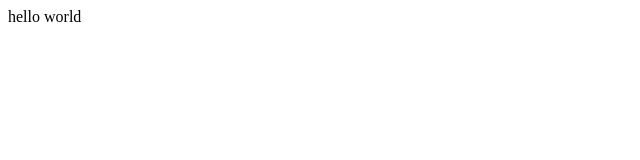
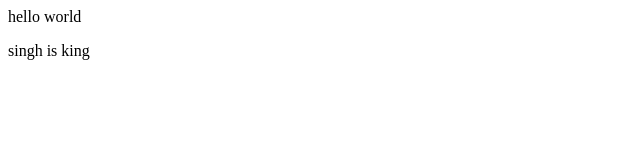
Before and after one commit to Atharv9415-bit/LocalRepo, a plain HTML site: page index.html in a window 1280 px wide. Shown: the full height of the page, 0-640 px from the left. Drawn offline with Linux system fonts and the light colour scheme.

Commit message:
add new para tag in HTML

```diff
--- a/index.html
+++ b/index.html
@@ -1 +1,2 @@
 <p>hello world</p>
+<p>singh is king</p>
```
